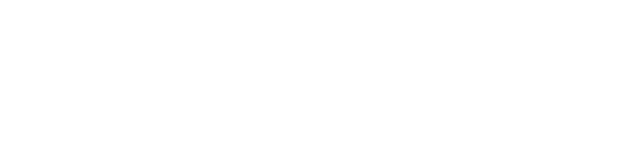
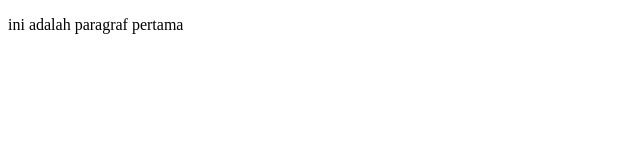
Before and after one commit to frendyhariyono/coba-git, a plain HTML site: page index.html in a window 1280 px wide. Shown: the whole page, without its empty margins (0-640 px from the left). Drawn offline with Linux system fonts and the light colour scheme.

Commit message:
Commit kedua

```diff
--- a/index.html
+++ b/index.html
@@ -5,6 +5,8 @@
 	<title>test HTML</title>
 </head>
 <body>
-
+    <div class="container">
+        <p>ini adalah paragraf pertama</p>
+    </div>
 </body>
 </html>
```
